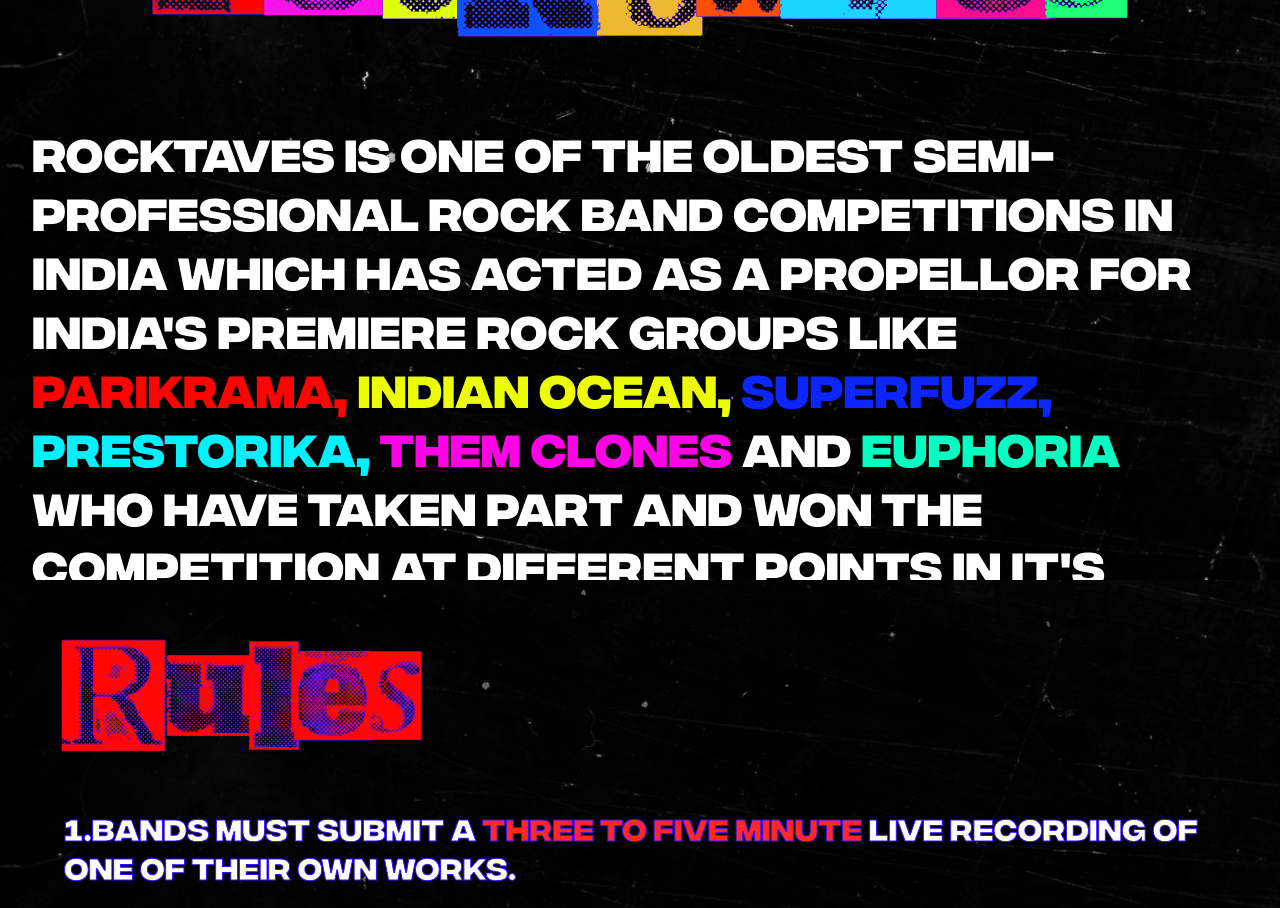
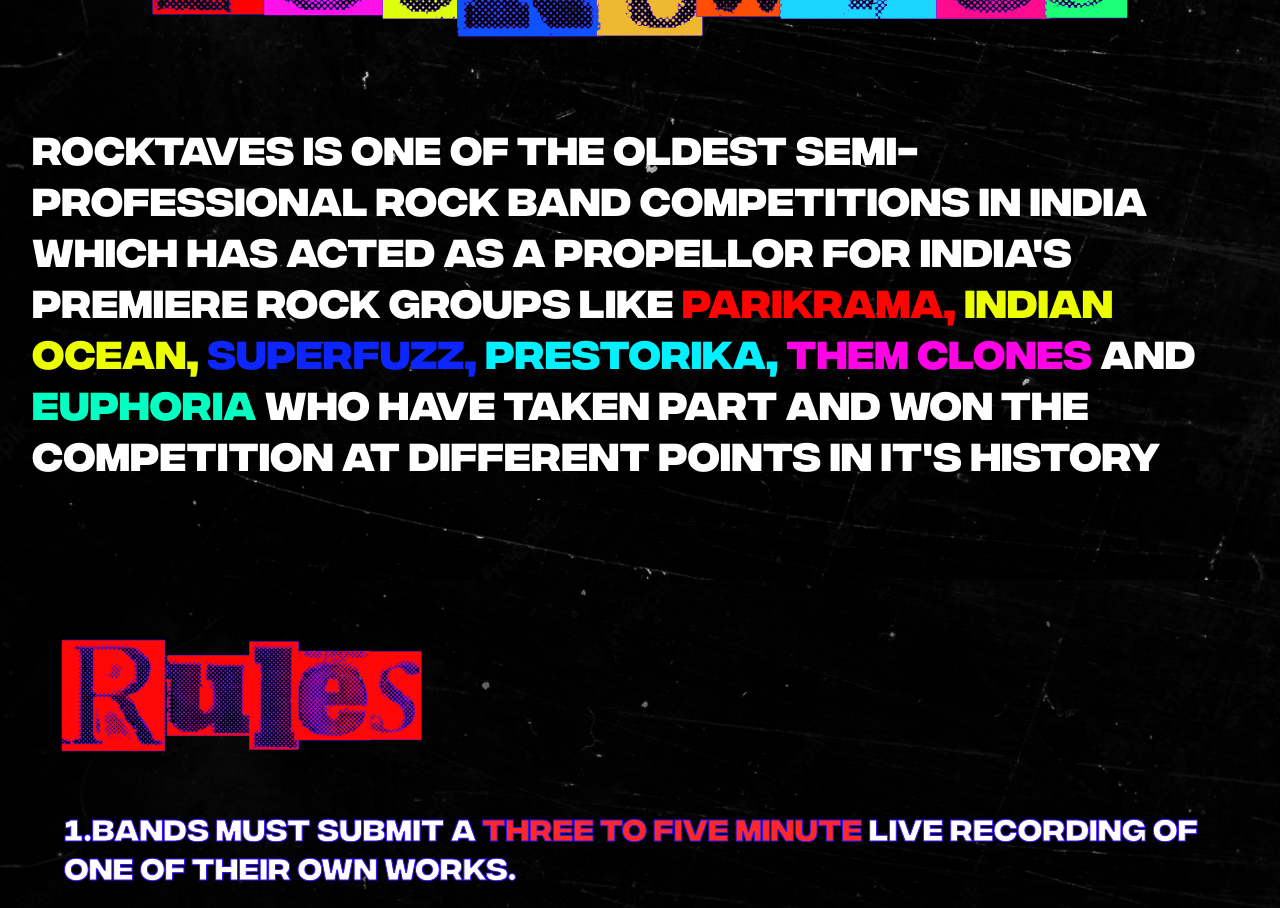
Before and after one commit to dvm-bitspilani/Rocktaves, a React (Vite) app: page / in a window 1280 px wide. Shown: the part 1020-1928 px from the top of the page. Built offline with nearby package versions, Linux system fonts and the light colour scheme.

Commit message:
fix about page

```diff
--- a/src/components/About.module.scss
+++ b/src/components/About.module.scss
@@ -85,9 +85,9 @@
     }
 }
 
-@media(max-width: 1250px) {
+@media(max-width: 1600px) {
     .wrapper .content{
-        font-size: 40px;
+        font-size: 39px;
     }
 }
 
```
